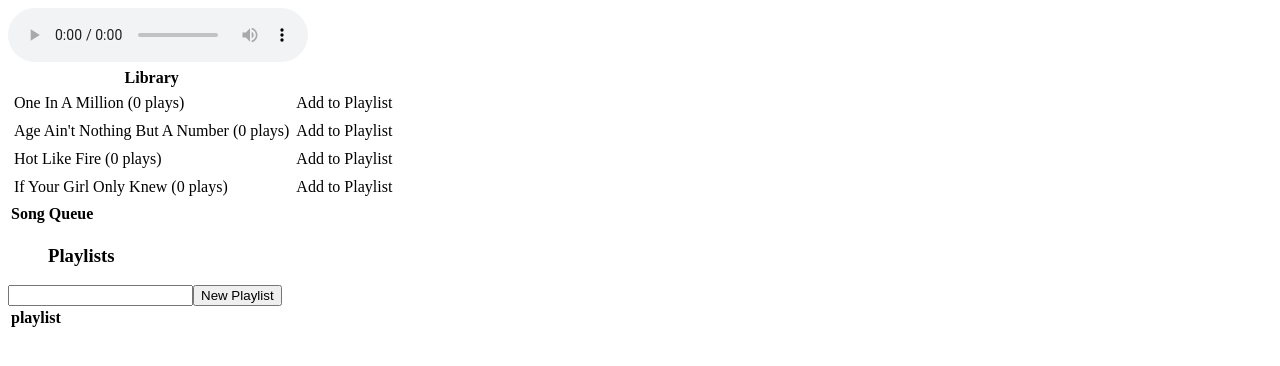
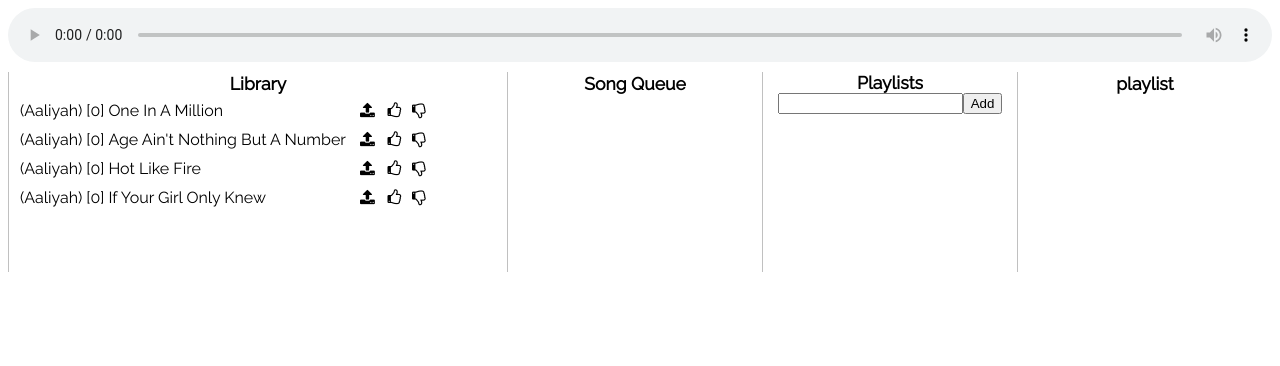
Before and after one commit to zhengcano/mytunes, a website: page client/index.html in a window 1280 px wide. Drawn offline with nearby package versions, Linux system fonts and the light colour scheme; files whose address does not match are found by name.

```diff
--- a/client/index.html
+++ b/client/index.html
@@ -1,8 +1,12 @@
 <!DOCTYPE html>
 <html>
+  <head>
+    <link rel="stylesheet" href="http://maxcdn.bootstrapcdn.com/font-awesome/4.3.0/css/font-awesome.min.css">
+    <link href='http://fonts.googleapis.com/css?family=Raleway' rel='stylesheet' type='text/css'>
+    <link rel="stylesheet" type="text/css" href="styles/displays.css">
+    <link rel="stylesheet" type="text/css" href="styles/fonts.css">
+  </head>
   <body>
-
-
     <!-- Scripts may be placed anywhere on a page. But FYI, they block rendering of elements
      below them until after the scripts load-->
     <script src="bower_components/jquery/jquery.min.js"></script>
@@ -36,6 +40,7 @@
 
     <script>
       $(function(){
+        var context = new (window.AudioContext || window.webkitAudioContext)();
         // set up model objects
         var library = new Songs(songData);
         var app = new AppModel({library: library});
--- /dev/null
+++ b/client/styles/displays.css
@@ -0,0 +1,75 @@
+* {
+  box-sizing: border-box;
+}
+/* SET DISPLAY TYPES AND ORIENTATION */
+.container {
+  display: flex;
+  flex-direction: column;
+}
+.bottom {
+  display: flex;
+  flex-direction: row;
+  justify-content: space-between;
+}
+li {
+  list-style: none;
+}
+ul, table {
+  height: 200px;
+  display: flex;
+  flex-direction: column;
+
+}
+
+#library {
+  flex: 6;
+}
+
+#queue {
+  flex: 3;
+}
+
+#playlists {
+  flex: 3;
+}
+
+#currentlist {
+  flex: 3;
+}
+
+
+/* SET MARGIN AND DIMENSIONS */
+form {
+  margin: 0 auto;
+}
+
+audio {
+  width: 100%;
+}
+
+ul, table {
+  margin: 0;
+  padding-left: 5px;
+  padding-right: 5px;
+  overflow-y: auto;
+}
+
+ul h3 {
+  margin: 0 auto;
+}
+
+.bottom{
+  margin-top: 10px;
+  width: 100%;
+}
+
+.thumb-box{
+  padding-left: 4px;
+  padding-right: 4px;
+}
+
+/* SET BORDERS */
+
+ul, table {
+  border-left: 1px solid #c0c0c0;
+}
--- /dev/null
+++ b/client/styles/fonts.css
@@ -0,0 +1,7 @@
+body {
+  font-family: 'Raleway', sans-serif;
+}
+
+h3, th {
+  font-size: 1.1em;
+}
--- a/client/views/AppView.js
+++ b/client/views/AppView.js
@@ -50,14 +50,20 @@
 
   },
 
+  attributes: {
+    'class': 'container'
+  },
+
   render: function(){
+    var collection = this.playlistView.$el.append(this.playlistButtonView.$el);
+    var bottomwrapper = $('<div class="bottom"></div>').append(this.libraryView.$el);
+    bottomwrapper.append(this.songQueueView.$el);
+    bottomwrapper.append(collection);
+    bottomwrapper.append(this.currentPlaylistView.$el);
     return this.$el.html([
+      $('<div class="spacer"></div>'),
       this.playerView.$el,
-      this.libraryView.$el,
-      this.songQueueView.$el,
-      this.playlistView.$el,
-      this.playlistButtonView.$el,
-      this.currentPlaylistView.$el
+      bottomwrapper
     ]);
   }
 
--- a/client/views/LibraryEntryView.js
+++ b/client/views/LibraryEntryView.js
@@ -3,12 +3,21 @@
 
   tagName: 'tr',
 
+  events: {
+    'click .up': function(){
+      this.$el.addClass('upvoted');
+    },
+    'click .down': function(){
+      this.$el.addClass('downvoted');
+    }
+  },
+
   render: function(){
     //
 
     var node = this.$el.append( new LibraryTitleView({model: this.model}).render() );
-
-    return node.append( new SongAddToPlaylistView({model: this.model}).render() );
+    node.append( new SongAddToPlaylistView({model: this.model}).render() );
+    return node.append('<td><i class="fa fa-thumbs-o-up fa-fw up thumb-box"></td><td></i><i class="fa fa-thumbs-o-down fa-fw down thumb-box"></i></td>');
   }
 
 });
--- a/client/views/LibraryTitleView.js
+++ b/client/views/LibraryTitleView.js
@@ -2,7 +2,7 @@
 
   tagName: 'td',
 
-  template: _.template('(<%= artist %>)</td><td><%= title %></td><td>(<%= count %> plays)'),
+  template: _.template('<td>(<%= artist %>)</td><td>[<%= count %>]</td><td><%= title %></td>'),
 
   events: {
     'click': function() {
--- a/client/views/LibraryView.js
+++ b/client/views/LibraryView.js
@@ -5,6 +5,10 @@
 
   initialize: function() {
     this.render();
+  },
+
+  attributes: {
+    'id': 'library'
   },
 
   render: function(){
--- a/client/views/PlayerView.js
+++ b/client/views/PlayerView.js
@@ -7,6 +7,10 @@
 
   initialize: function() {
 
+  },
+
+  attributes:{
+    'class': 'song-player'
   },
 
   events: {
--- a/client/views/PlaylistButtonView.js
+++ b/client/views/PlaylistButtonView.js
@@ -1,7 +1,7 @@
 var PlaylistButtonView = Backbone.View.extend({
   tagName: 'form',
 
-  template: _.template('<input type="text" id="playlistField"><button type="button" onclick="false" id="newList">New Playlist</button>'),
+  template: _.template('<input type="text" id="playlistField"><button type="button" onclick="false" id="newList">Add</button>'),
 
   events: {
     "click button": function(){
--- a/client/views/PlaylistListView.js
+++ b/client/views/PlaylistListView.js
@@ -3,6 +3,10 @@
 
 	initialize: function(){
     this.render();
+  },
+
+  attributes: {
+    'id':'playlists'
   },
 
   render: function(){
--- a/client/views/PlaylistView.js
+++ b/client/views/PlaylistView.js
@@ -6,6 +6,10 @@
 
   initialize: function() {
     this.render();
+  },
+
+  attributes: {
+    'id':'currentlist'
   },
 
   render: function(){
--- a/client/views/SongAddToPlaylistView.js
+++ b/client/views/SongAddToPlaylistView.js
@@ -1,7 +1,7 @@
 var SongAddToPlaylistView = Backbone.View.extend({
 	tagName: 'td',
 
-	template: _.template('<span class="addtolist">Add to Playlist</span>'),
+	template: _.template('<td><i class="fa fa-upload fa-fw addtolist thumb-box"></i></td>'),
 
 	events: {
 		'click': function(){
--- a/client/views/SongQueueView.js
+++ b/client/views/SongQueueView.js
@@ -5,6 +5,10 @@
 
   initialize: function() {
     this.render();
+  },
+
+  attributes: {
+    'id': 'queue'
   },
 
   render: function() {
```
Also changed, not shown: client/models/VisualizerModel.js (added, +9 -0 lines), client/views/VisualizerView.js (added).
